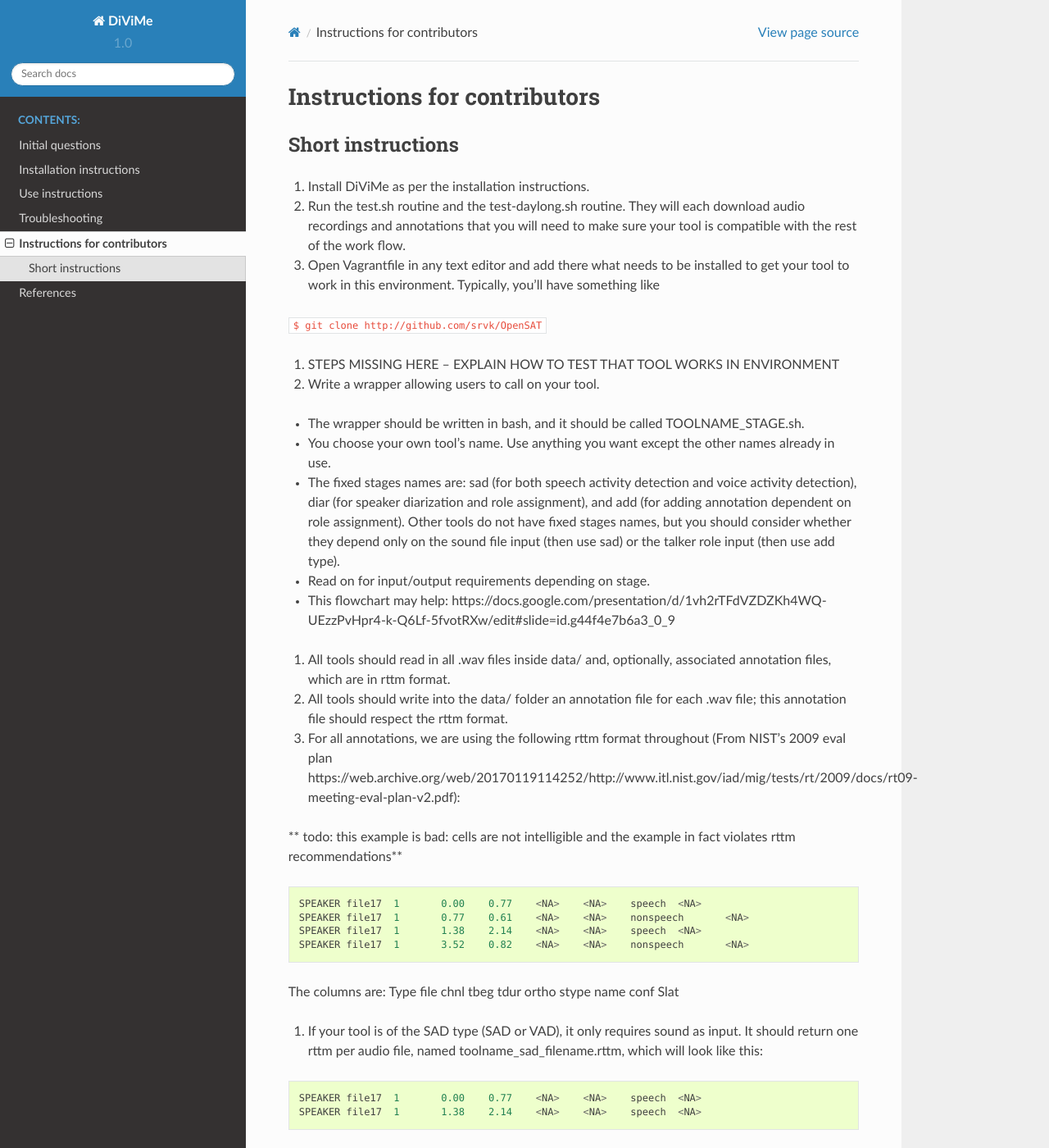
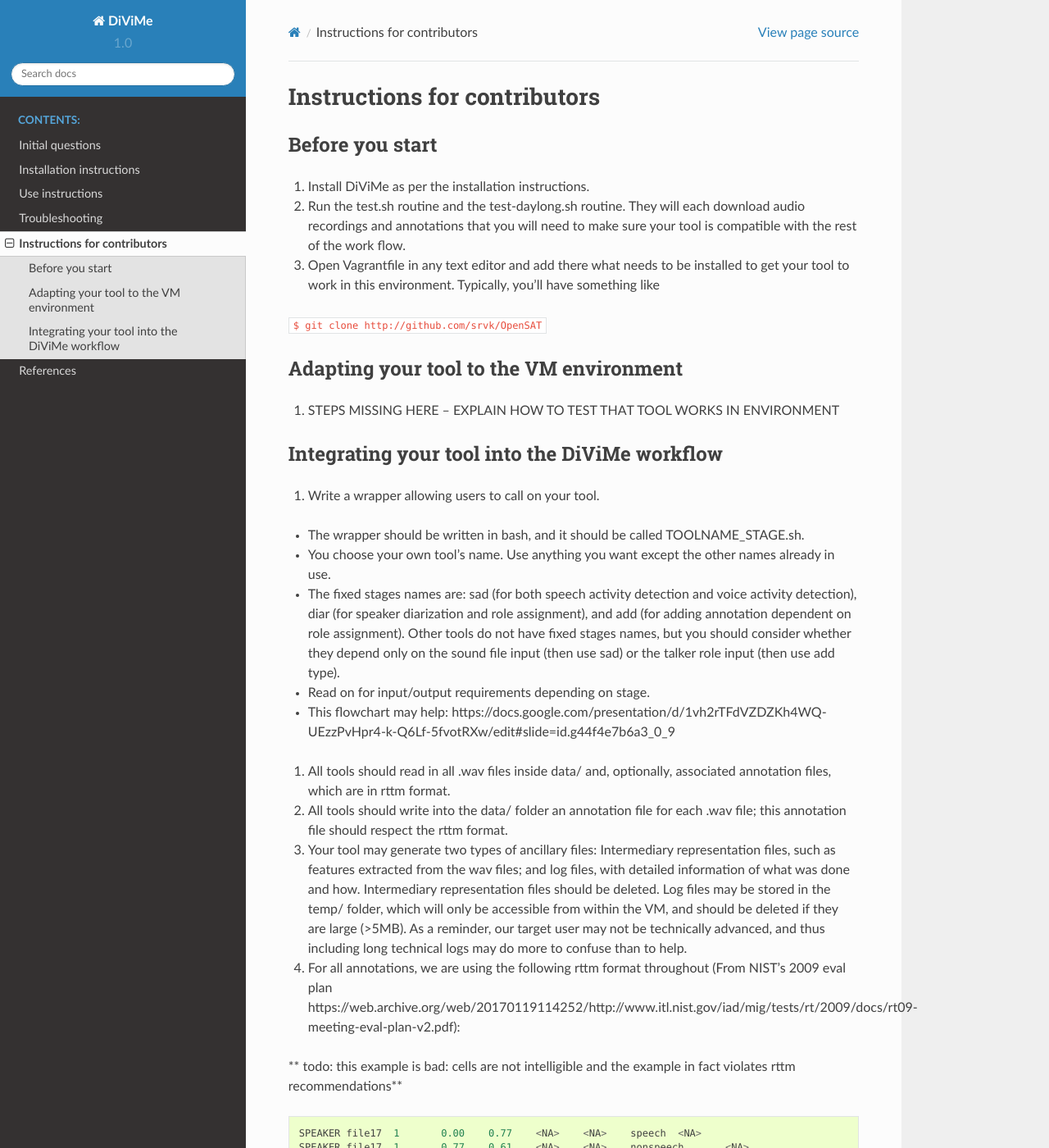
Before and after one commit to srvk/DiViMe, a Sphinx documentation site: the page built from docs/source/instructions_for_contributors.md, in a window 1280 px wide and 1400 px high. Shown: the whole window at 82% size. Built offline with Sphinx 7.4.7 and the Read the Docs theme 2.0.0, drawn with Linux system fonts in a browser that asks for light colours; some of the changed text lies outside the part shown.

Commit message:
closed issue #17

````diff
--- a/docs/source/instructions_for_contributors.md
+++ b/docs/source/instructions_for_contributors.md
@@ -1,7 +1,7 @@
 # Instructions for contributors
 
 
-## Short instructions
+## Before you start
 
 1. Install DiViMe as per the installation instructions.
 
@@ -11,7 +11,11 @@
 
 `$ git clone http://github.com/srvk/OpenSAT`
 
+## Adapting your tool to the VM environment
+
 4. STEPS MISSING HERE -- EXPLAIN HOW TO TEST THAT TOOL WORKS IN ENVIRONMENT
+
+## Integrating your tool into the DiViMe workflow
 
 6. Write a wrapper allowing users to call on your tool.
 
@@ -25,6 +29,8 @@
 5. All tools should read in all .wav files inside data/ and, optionally, associated annotation files, which are in rttm format.
 
 6. All tools should write into the data/ folder an annotation file for each .wav file; this annotation file should respect the rttm format.
+
+6. Your tool may generate two types of ancillary files: Intermediary representation files, such as features extracted from the wav files; and log files, with detailed information of what was done and how. Intermediary representation files should be deleted. Log files may be stored in the temp/ folder, which will only be accessible from within the VM, and should be deleted if they are large (>5MB). As a reminder, our target user may not be technically advanced, and thus including long technical logs may do more to confuse than to help.
 
 7. For all annotations, we are using the following rttm format throughout (From NIST's 2009 eval plan https://web.archive.org/web/20170119114252/http://www.itl.nist.gov/iad/mig/tests/rt/2009/docs/rt09-meeting-eval-plan-v2.pdf):
 
@@ -68,3 +74,7 @@
 ```
 
 11. If your tool is a classifier that works only on a subtype of speaker (e.g., only on children's speech), then assume that each wav is accompanied by an rttm that has this information noted in column XX.
+
+** todo: add default tool section**
+
+** todo: address "process multiple files in parallel, if possible (like using sbatch?)"**
````
